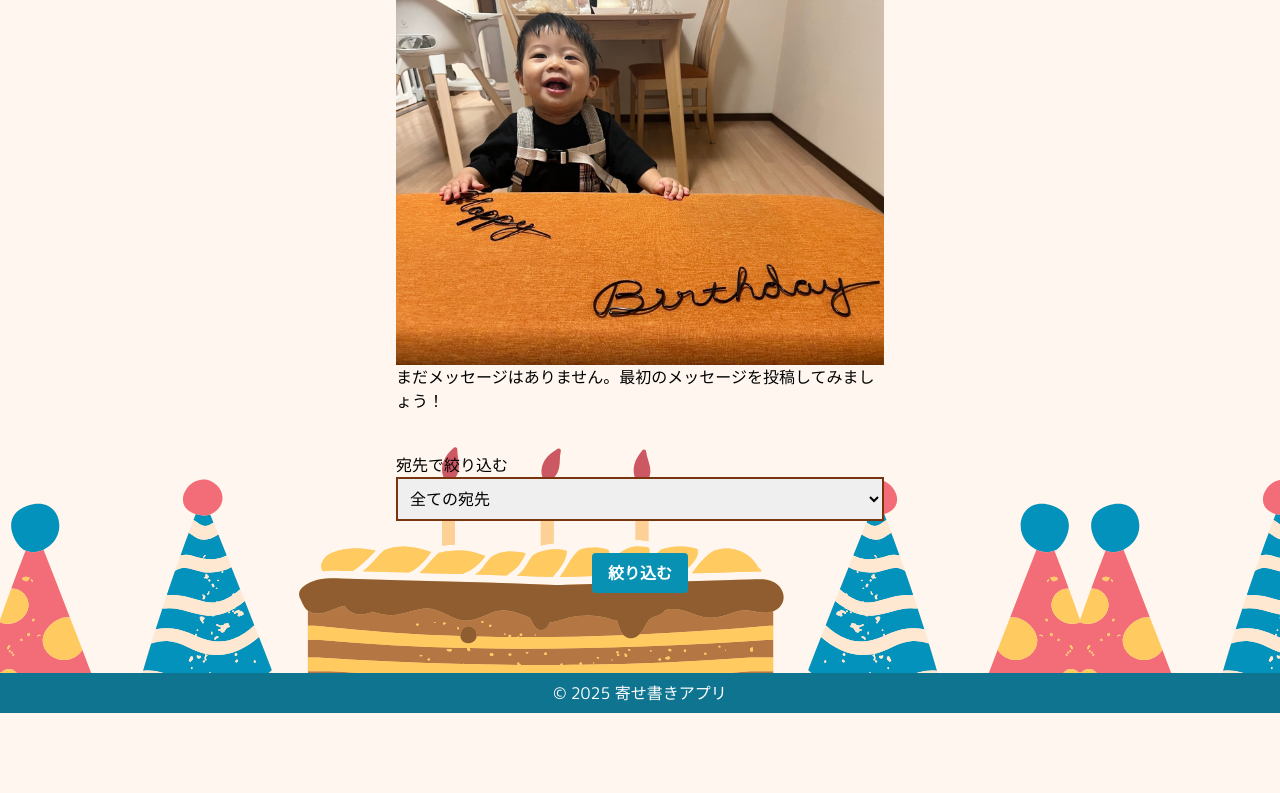
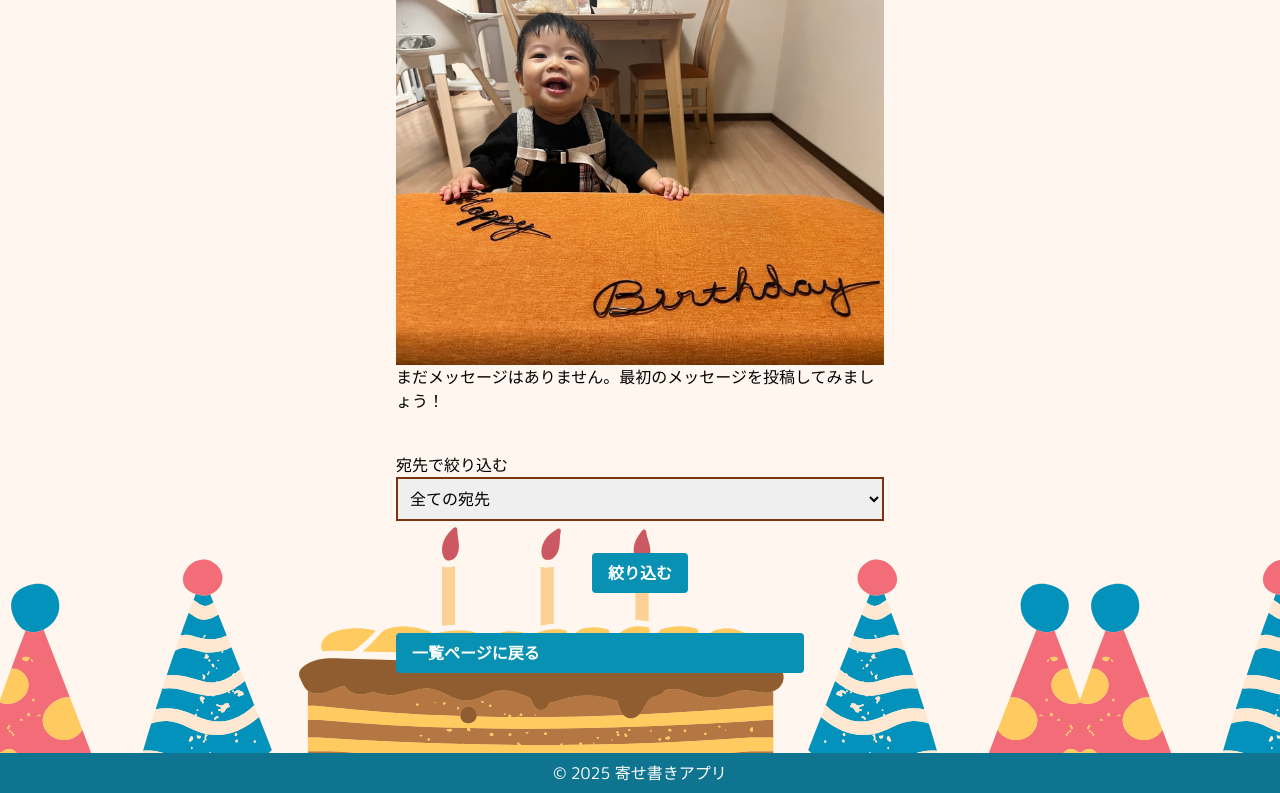
Before and after one commit to kugaitomomi/birthday-message_app, a PHP site: page / in a window 1280 px wide. Shown: the part 113-906 px from the top of the page. Before the commit the page ends 826 px from the top, so only its background shows below. Run offline with PHP 8.4, Linux system fonts and the light colour scheme; data that the repository does not hold is empty; style sheets or scripts are compiled from the project's sources; some libraries are stand-ins or nearby versions.

Commit message:
fix sessionstart index.php

```diff
--- a/index.php
+++ b/index.php
@@ -109,6 +109,7 @@ try {
                 <button type="submit" class="bg-cyan-600 hover:bg-cyan-800 text-white font-bold py-2 px-4 rounded">絞り込む</button>
             </div>
         </form>
+        <div class="bg-cyan-600 hover:bg-cyan-800 text-white font-bold py-2 px-4 rounded mr-20"><a href="manage.php">一覧ページに戻る</a></div>
     </div>
     <footer class="text-center mt-20 bg-cyan-700 text-white pt-2 pb-2">
         © 2025 寄せ書きアプリ
```
